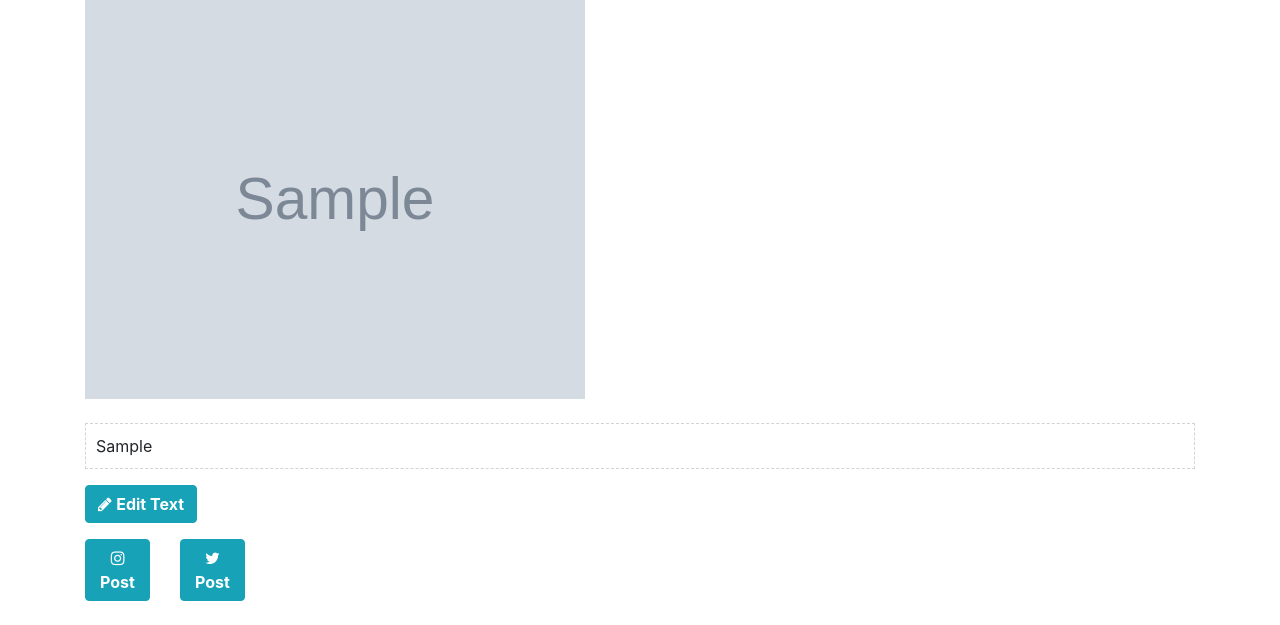
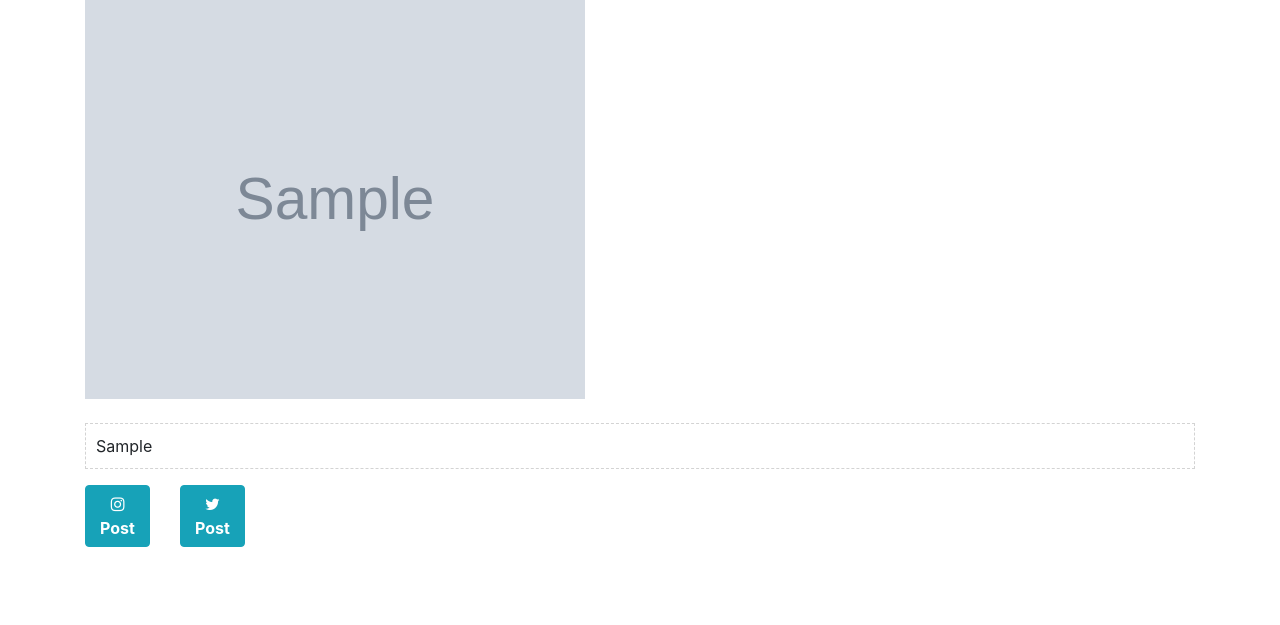
Before and after one commit to abhiyanbhattarai/Caption-Generation, a Flask app: template website/templates/home.html in a window 1280 px wide. Shown: the part 554-1179 px from the top of the page. After the commit the page ends 1101 px from the top, so only its background shows below. Run offline with Flask 3, Linux system fonts and the light colour scheme; the template is opened without the code that fills it: most values are stand-ins (such as "Sample title", 1, 10 or a date in 2020); grey boxes marked "Sample" are stand-in pictures; parts of the project's set-up code (start-up, migrations or seed data) failed here and were passed over; some libraries are stand-ins or nearby versions.

Commit message:
Homepage Update

```diff
--- a/website/templates/home.html
+++ b/website/templates/home.html
@@ -44,8 +44,8 @@
         </br>
     </br>
         <p id="editable-text" class="outlined-text">{{ better_caption }}</p>
-            <button id="edit-button" class="btn btn-info"> <i class="fa fa-pencil" aria-hidden="true"></i> <b>Edit Text</b></button >
-            <p id="edited-text"></p>
+            <!-- <button id="edit-button" class="btn btn-info"> <i class="fa fa-pencil" aria-hidden="true"></i> <b>Edit Text</b></button >
+            <p id="edited-text"></p> -->
             <div class="row">
                 <div class="col-md-1">
                     <form action="{{ url_for('views.post_to_instagram_action') }}" method="post">
```
Also changed, not shown: website/static/uploads/WhatsApp_Image_2023-11-08_at_4.55.30_PM.jpeg (added), website/static/uploads/wallpaperflare.com_wallpaper.jpg (added).
